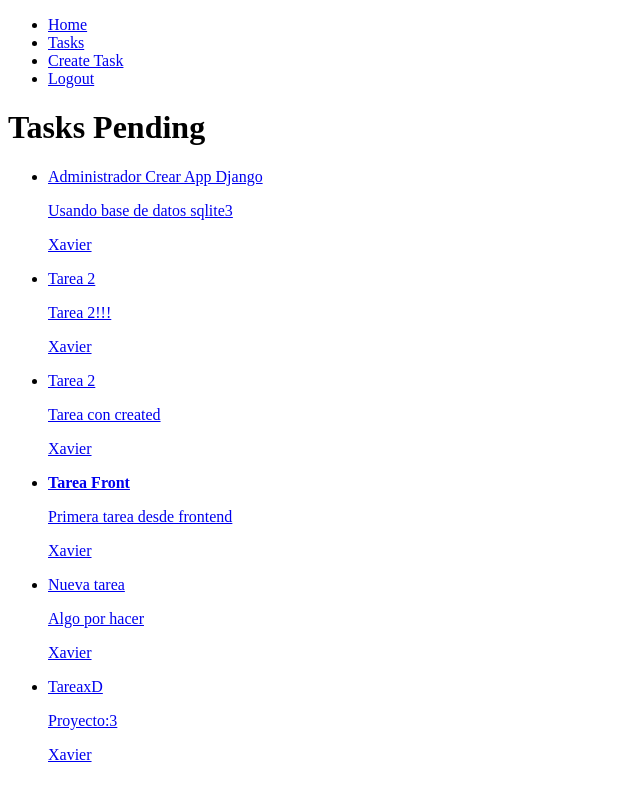
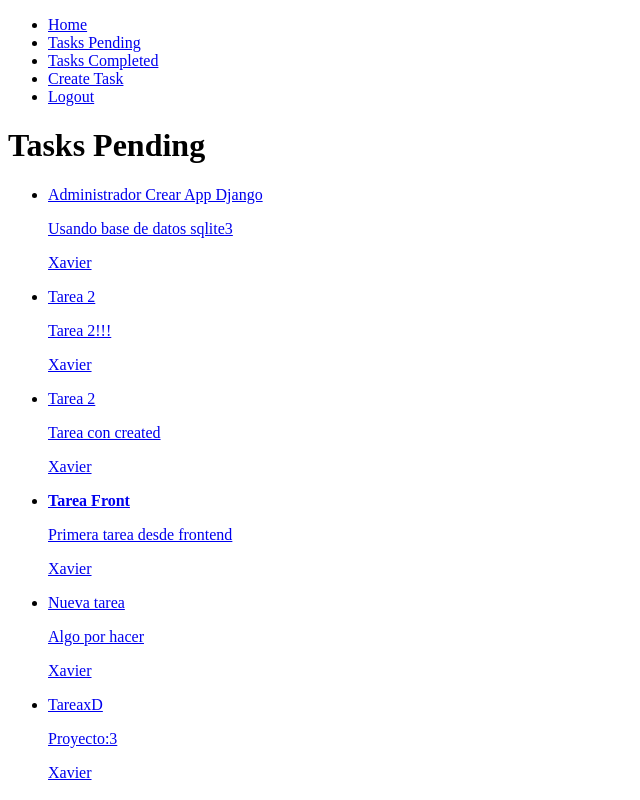
Before and after one commit to Nossa360/IngSoftware, a Django app: page /tasks/ in a window 1280 px wide. Shown: the whole page, without its empty margins (0-640 px from the left). Run offline with Django 4.2, Linux system fonts and the light colour scheme; a user stored in the database is signed in; data comes from the database, SQL or seed files in the repository.

Commit message:
List Completed Task

```diff
--- a/djangocrud/urls.py
+++ b/djangocrud/urls.py
@@ -23,6 +23,7 @@ urlpatterns = [
     path('', views.home, name='home'),
     path('signup/', views.signup, name='signup'),
     path('tasks/', views.tasks, name='tasks'),
+    path('tasks_completed/', views.tasks_completed, name='tasks_completed'),
     path('tasks/create/', views.create_task, name='create_task'),
     path('tasks/<int:task_id>/', views.task_detail, name='task_detail'),
     path('tasks/<int:task_id>/complete', views.complete_task, name='complete_task'),
--- a/tasks/templates/base.html
+++ b/tasks/templates/base.html
@@ -14,7 +14,10 @@
             </li>
             {% if user.is_authenticated %}
             <li>
-                <a href="/tasks">Tasks</a>
+                <a href="{% url 'tasks' %}">Tasks Pending</a>
+            </li>
+            <li>
+                <a href="{% url 'tasks_completed' %}">Tasks Completed</a>
             </li>
             <li>
                 <a href="/tasks/create/">Create Task</a>
--- a/tasks/templates/tasks.html
+++ b/tasks/templates/tasks.html
@@ -14,6 +14,7 @@
             {% endif %}
             <p>{{task.description}}</p>
             <p>{{task.user.username}}</p>
+            <p>{{task.date_completed|date:'M j Y:i'}}</p>
         </a>
     </li>
     {% endfor %}
--- a/tasks/views.py
+++ b/tasks/views.py
@@ -39,6 +39,10 @@ def signup(request):
 
 def tasks(request):
     tasks = Task.objects.filter(user=request.user, datecompleted__isnull=True)
+    return render(request, 'tasks.html', {'tasks': tasks})
+
+def tasks_completed(request):
+    tasks = Task.objects.filter(user=request.user, datecompleted__isnull=False).order_by('-datecompleted')
     return render(request, 'tasks.html', {'tasks': tasks})
 
 def create_task(request):
```
